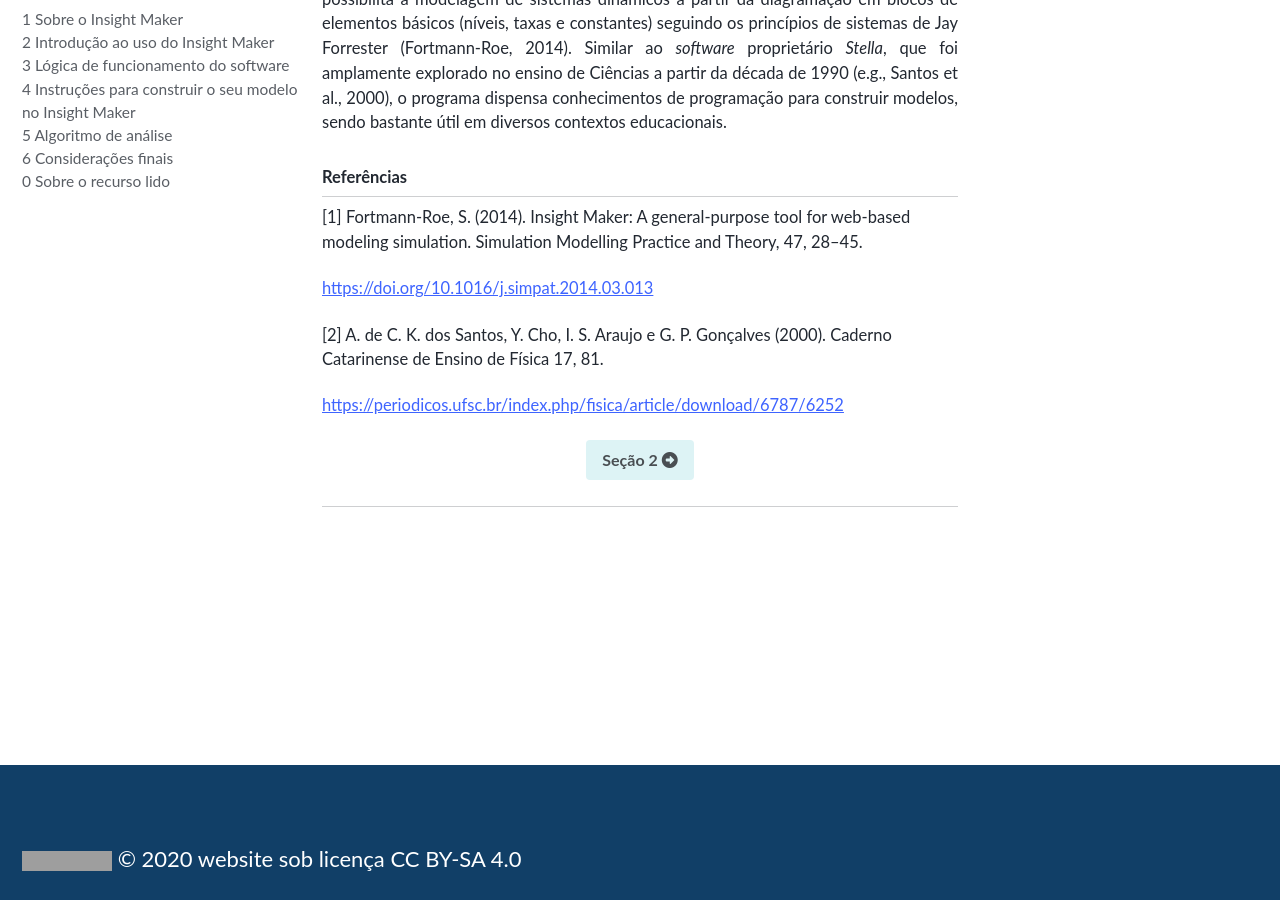
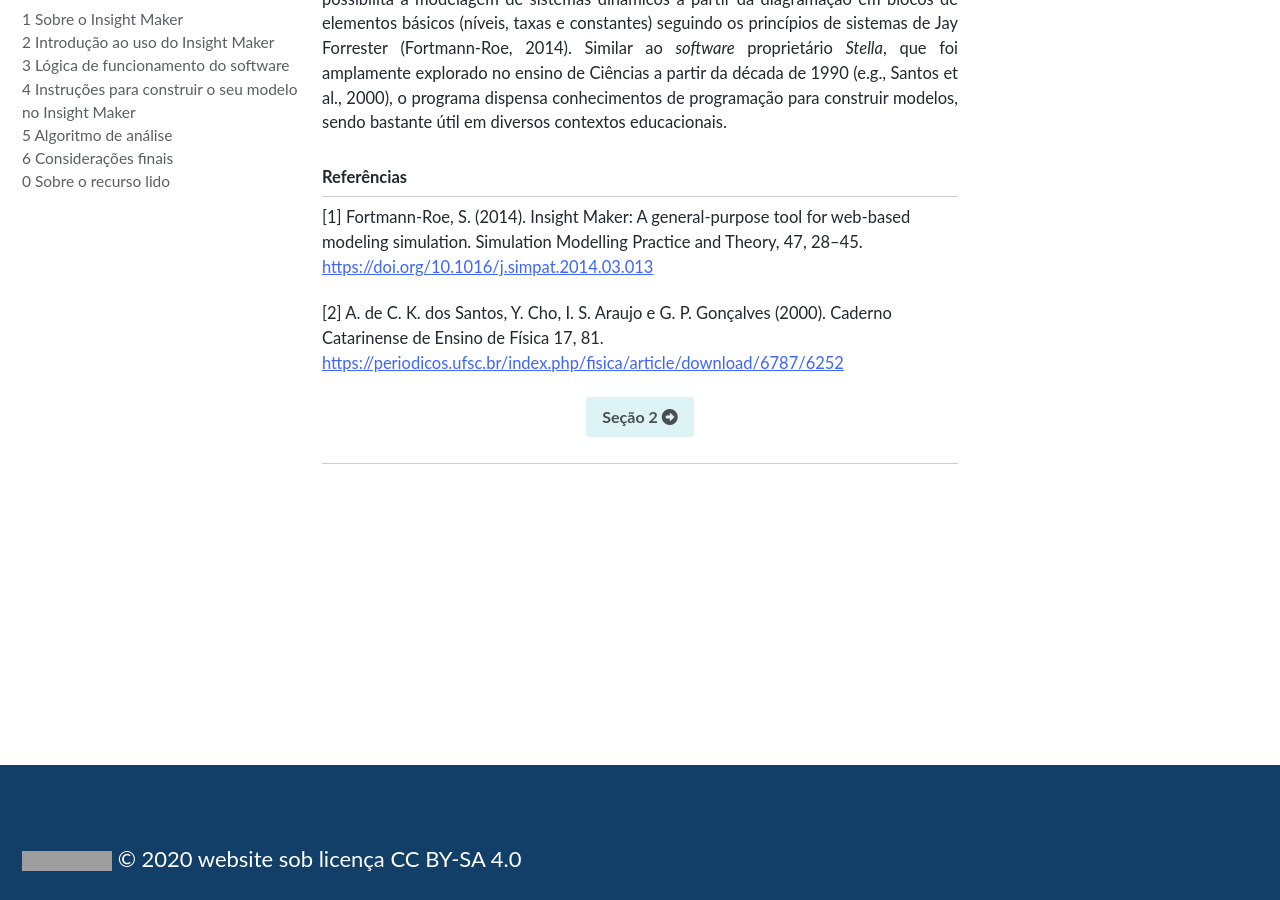
Before and after one commit to milenalauschner/MM, a Jekyll site: the page built from index.md, in a window 1280 px wide and 900 px high, scrolled down 377 px. Built offline with Jekyll 4.4.1, drawn with Linux system fonts in a browser that asks for light colours; cached includes are drawn as plain includes; nearby versions of some CDN libraries; some web fonts are replaced; grey boxes are pictures that could not be loaded.

Commit message:
Update index.md

```diff
--- a/index.md
+++ b/index.md
@@ -15,14 +15,12 @@
 
 ## Referências
 [1] Fortmann-Roe, S. (2014). Insight Maker: A general-purpose tool for web-based modeling
-simulation. Simulation Modelling Practice and Theory, 47, 28–45.
-{: .text-left}
+simulation. Simulation Modelling Practice and Theory, 47, 28–45.<br />
 <a href="https://doi.org/10.1016/j.simpat.2014.03.013">https://doi.org/10.1016/j.simpat.2014.03.013</a>
 {: .text-left}
 
 [2] A. de C. K. dos Santos, Y. Cho, I. S. Araujo e G. P. Gonçalves (2000). Caderno Catarinense de
-Ensino de Física 17, 81.
-{: .text-left}
+Ensino de Física 17, 81.<br />
 <a href="https://periodicos.ufsc.br/index.php/fisica/article/download/6787/6252">https://periodicos.ufsc.br/index.php/fisica/article/download/6787/6252</a>
 {: .text-left}
 
```
